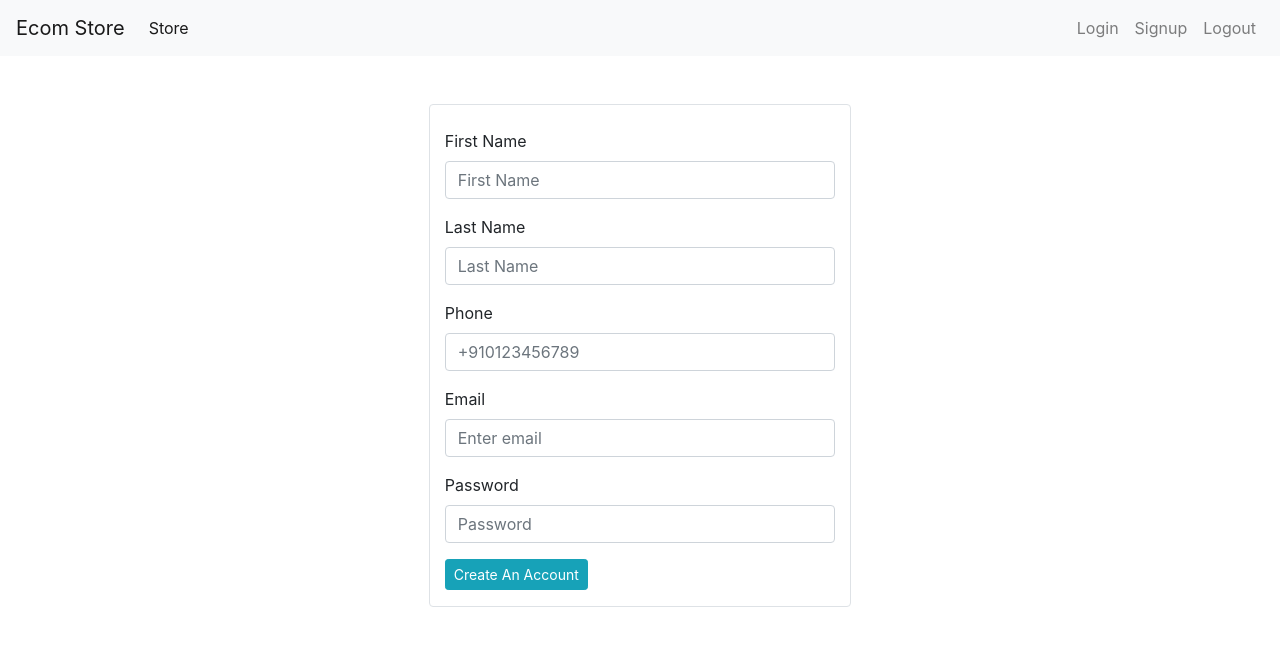
After one commit to Anonymousgaurav/Ecom_django, a Django app: page /signup in a window 1280 px wide. The commit adds this page. Shown: the top 646 px of the page. Run offline with Django 4.2, Linux system fonts and the light colour scheme; some libraries are stand-ins or nearby versions.

Commit message:
html forms added, signup urls added

```diff
--- a/store/templates/base.html
+++ b/store/templates/base.html
@@ -37,7 +37,7 @@
                 <a class="nav-link" href="#">Login <span class="sr-only">(current)</span></a>
             </li>
             <li class="nav-item">
-                <a class="nav-link" href="#">Signup <span class="sr-only">(current)</span></a>
+                <a class="nav-link" href="/signup">Signup <span class="sr-only">(current)</span></a>
             </li>
 
             <li class="nav-item">
--- /dev/null
+++ b/store/templates/signup.html
@@ -0,0 +1,59 @@
+{% extends 'base.html' %}
+
+
+
+
+
+{%block content %}
+<div class="container">
+    <div class="p-4 m-4">
+<div class="col-lg-5 mx-auto border rounded pt-4">
+    <form action="">
+          <!-- first name -->
+
+          <div class="form-group">
+            <label for="">First Name</label>
+            <input type="firstname" class="form-control" placeholder="First Name">
+          </div>
+
+                   <!-- second name -->
+
+                   <div class="form-group">
+                    <label for="">Last Name</label>
+                    <input type="lastname" class="form-control" placeholder="Last Name">
+                  </div>
+
+
+                     <!-- Phone number -->
+
+                   <div class="form-group">
+                    <label for="">Phone</label>
+                    <input type="phone" class="form-control" placeholder="+910123456789">
+                  </div>
+
+
+
+        <!-- email -->
+        <div class="form-group">
+            <label for="exampleInputEmail1">Email</label>
+            <input type="email" class="form-control" id="exampleInputEmail1" aria-describedby="emailHelp" placeholder="Enter email">
+          </div>
+
+          <!-- password -->
+
+          <div class="form-group">
+            <label for="exampleInputPassword1">Password</label>
+            <input type="password" class="form-control" id="exampleInputPassword1" placeholder="Password">
+          </div>
+
+
+
+       <div class="form-group">
+           <input type="submit" class = "btn btn-sm btn-info"value="Create An Account">
+          </div>
+
+    </form>
+</div>
+    </div>
+</div>
+{%endblock%}
--- a/store/urls.py
+++ b/store/urls.py
@@ -1,7 +1,8 @@
 from django.contrib import admin
 from django.urls import path
-from store.views import dummydata
+from store.views import homepage,signup
 
 urlpatterns = [
-    path('', dummydata)
+    path('', homepage),
+    path('signup', signup)
 ]
--- a/store/views.py
+++ b/store/views.py
@@ -5,7 +5,7 @@ from .models.product import Product, Category
 
 # Create your views here.
 
-def dummydata(request):
+def homepage(request):
     products = None
     categories = Category.get_all_categories()
     categoryID = request.GET.get('category')
@@ -20,5 +20,17 @@ def dummydata(request):
     # return render(request, 'index.html', {'products': products}, {'categories': categories})
     return render(request, 'index.html', data)
 
+def signup(request):
+    products = None
+    categories = Category.get_all_categories()
+    categoryID = request.GET.get('category')
+    if categoryID:
+        products = Product.get_all_products_by_id(categoryID)
+    else:
+        products = Product.get_all_products()
 
-1
+    data = {}
+    data['products'] = products
+    data['categories'] = categories
+    # return render(request, 'index.html', {'products': products}, {'categories': categories})
+    return render(request, 'signup.html', data)
```
